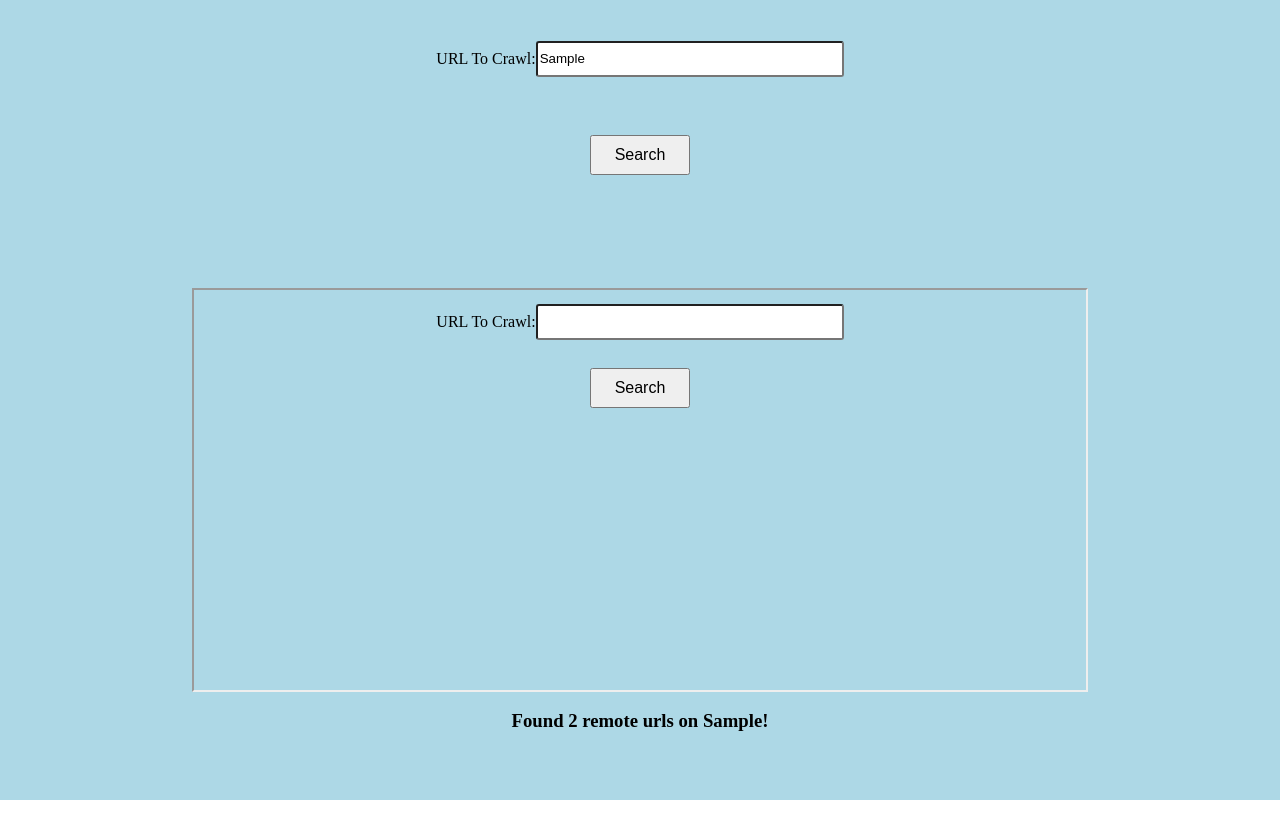
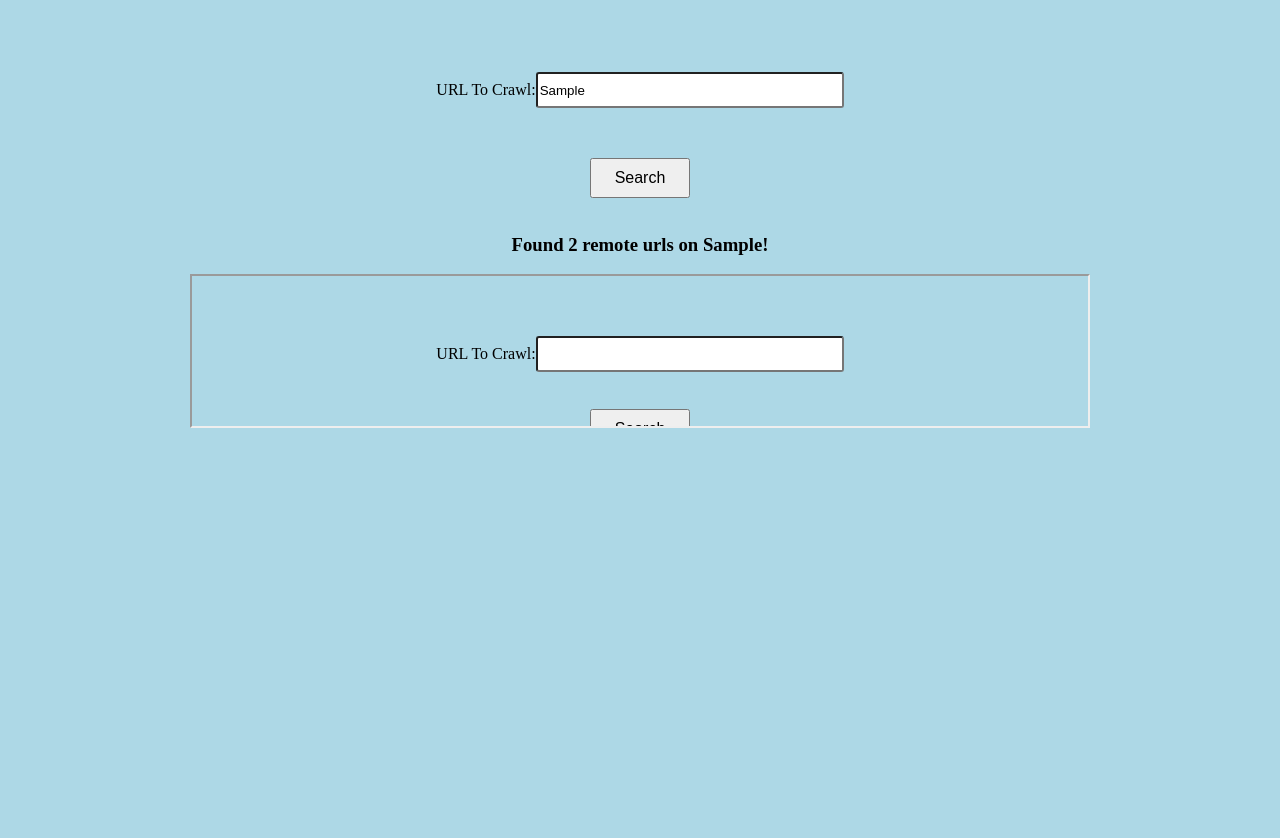
Before and after one commit to mattbruton/NodeWebcrawler, a website built with webpack: page public/index.html in a window 1280 px wide. Both pictures are taken after typing "Sample" into the empty fields and a click on the button "Search". Before the commit the page ends 800 px from the top, so only its background shows below. Built offline with nearby package versions, Linux system fonts and the light colour scheme; files whose address does not match are found by name.

Commit message:
cleaned up css a little regarding containers

```diff
--- a/public/scripts/index.js
+++ b/public/scripts/index.js
@@ -25,8 +25,6 @@ const createIFrame = (html) => {
   let iframe = document.createElement('iframe');
   iframe.setAttribute('srcdoc', html);
   iframe.setAttribute('class', 'remote__iframe');
-  iframe.setAttribute('height', '400px');
-  iframe.setAttribute('width', '800px');
   if (document.querySelector('iframe')) {
     resultsContainer.removeChild(document.querySelector('iframe'));
   }
--- a/public/styles/main.css
+++ b/public/styles/main.css
@@ -1,11 +1,14 @@
 html, body {
     margin: 0;
+    height: 100vh;
+    background-color: lightblue;
 }
 
 .container__app {
-    display: grid;
-    background-color: lightblue;
-    min-height: 100vh;
+    padding-top: 40px;
+    height: 100vh;
+    display: flex;
+    flex-direction: column;
 }
 
 #btn {
@@ -14,31 +17,40 @@ html, body {
     font-size: 16px;
 }
 
+.container__button {
+    display: flex;
+    flex: 0 1 100px;
+    align-items: center;
+    justify-content: center;
+    max-height: 75px;
+}
+
 #container__results {
-    min-height: 60vh;
+    flex: 0 1 auto;
     display: flex;
-    flex-direction: row;
-    flex-wrap: wrap;
+    flex-direction: column;
+    align-items: center;
     justify-content: center;
-    align-content: center;
+}
+
+h3 {
+    /*max-height: 5vh;*/
 }
 
 .remote__iframe {
     flex: 0 1 100%;
-    margin: 0 15%;
-}
-
-.container__button {
-    display: flex;
-    align-items: center;
-    justify-content: center;
-    max-height: 75px;
+    margin: 0;
+    padding: 0;
+    width: 70%;
+    height: 50vh;
+    order: 1;
 }
 
 .container__input {
     display: flex;
     align-items: center;
     justify-content: center;
+    flex: 0 1 100px;
 }
 
 .input__url {
@@ -46,11 +58,3 @@ html, body {
     height: 30px;
     border-radius: 3px;
 }
-
-.hidden {
-    display: none;
-}
-
-.red {
-    color: red;
-}
```
Also changed, not shown: public/index.html (+4 -0 lines).
